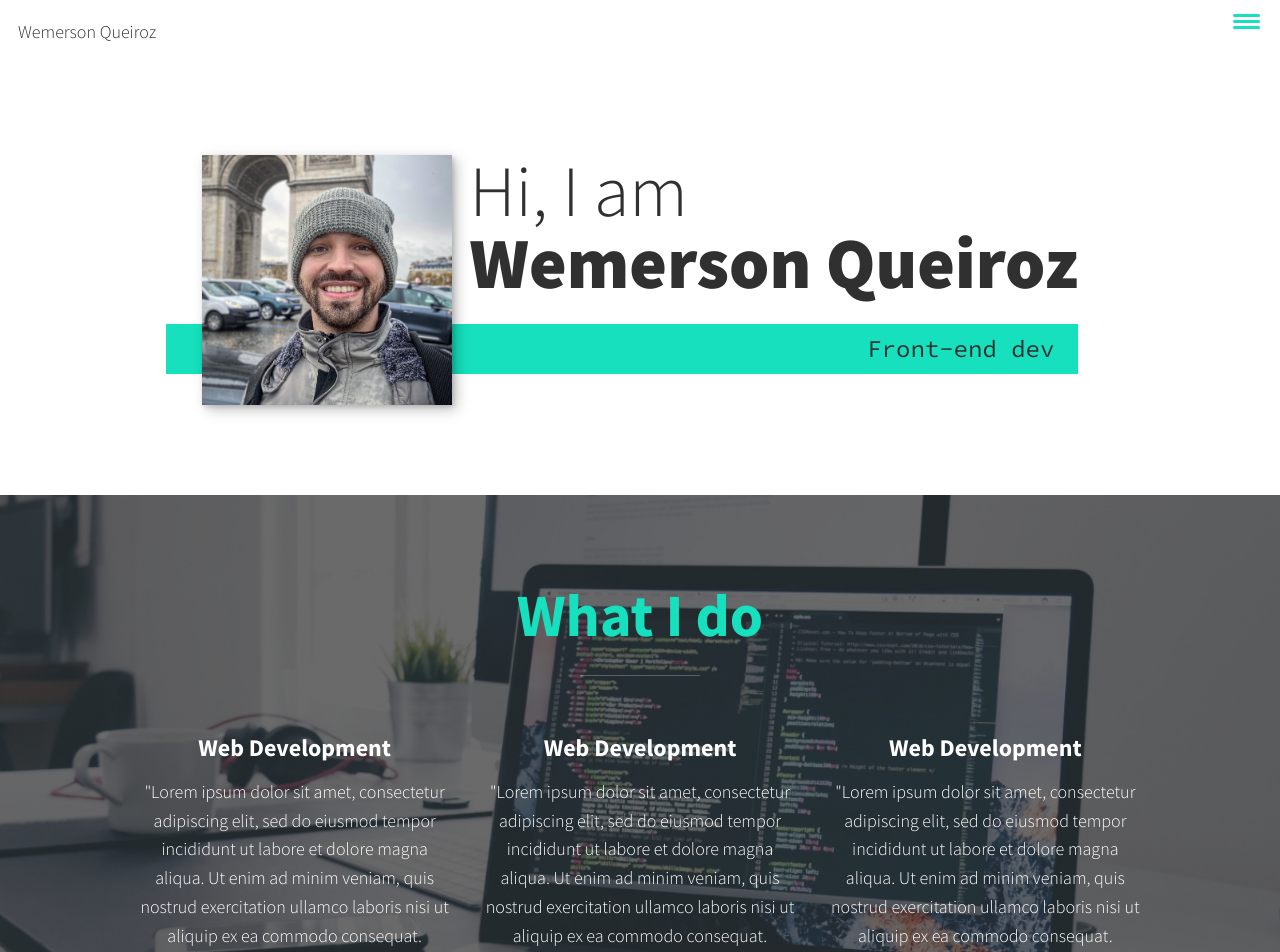
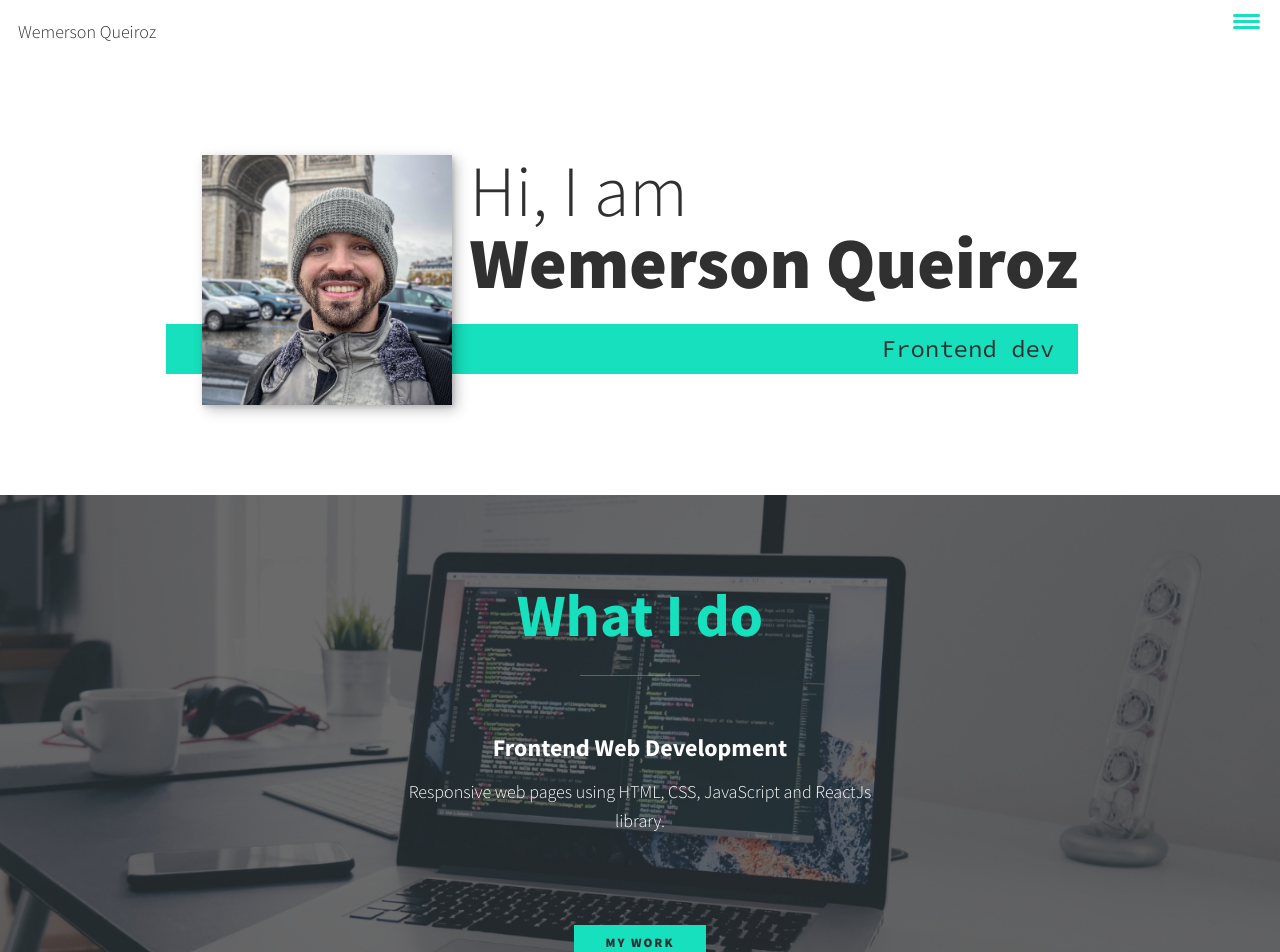
Before and after one commit to wemersonqueiroz/portfolio, a React (Create React App) app: page / in a window 1280 px wide. Shown: the top 952 px of the page. Built offline with nearby package versions, Linux system fonts and the light colour scheme.

Commit message:
[Fix]Typo Error

```diff
--- a/src/App.css
+++ b/src/App.css
@@ -113,7 +113,7 @@ h3 { font-size: var(--fs-h3) }
 }
 
 .section__subtitle {
-    margin: 0;
+    margin: 0 0 .25em;
     font-size: var(--fs-h3);
 }
 
--- a/src/components/About.js
+++ b/src/components/About.js
@@ -6,7 +6,7 @@ export default function About() {
     <section className="about-me" id="about">
       <h2 className="section__title section__title--about">Who I am</h2>
       <p className="section__subtitle section__subtitle--about">
-        Self thought Front end Developer
+        Self thought Frontend Developer
       </p>
       <div class="about-me__body">
         <p>
--- a/src/components/Home.js
+++ b/src/components/Home.js
@@ -7,9 +7,7 @@ export default function Home() {
       <h1 class="section__title section__title--intro">
         Hi, I am <strong>Wemerson Queiroz</strong>
       </h1>
-      <p className="section__subtitle section__subtitle--intro">
-        Front-end dev
-      </p>
+      <p className="section__subtitle section__subtitle--intro">Frontend dev</p>
       <img src={profile00} className="intro__img" alt="" />
     </section>
   )
--- a/src/components/Services.js
+++ b/src/components/Services.js
@@ -10,35 +10,14 @@ export default function Services() {
       <h2 className="section__title section__title--services"> What I do </h2>
       <div className="services">
         <div className="service">
-          <h3>Web Development</h3>
+          <h3>Frontend Web Development</h3>
           <p>
-            "Lorem ipsum dolor sit amet, consectetur adipiscing elit, sed do
-            eiusmod tempor incididunt ut labore et dolore magna aliqua. Ut enim
-            ad minim veniam, quis nostrud exercitation ullamco laboris nisi ut
-            aliquip ex ea commodo consequat.
-          </p>
-        </div>
-        <div className="service">
-          <h3>Web Development</h3>
-          <p>
-            {" "}
-            "Lorem ipsum dolor sit amet, consectetur adipiscing elit, sed do
-            eiusmod tempor incididunt ut labore et dolore magna aliqua. Ut enim
-            ad minim veniam, quis nostrud exercitation ullamco laboris nisi ut
-            aliquip ex ea commodo consequat.
-          </p>
-        </div>
-        <div className="service">
-          <h3>Web Development</h3>
-          <p>
-            "Lorem ipsum dolor sit amet, consectetur adipiscing elit, sed do
-            eiusmod tempor incididunt ut labore et dolore magna aliqua. Ut enim
-            ad minim veniam, quis nostrud exercitation ullamco laboris nisi ut
-            aliquip ex ea commodo consequat.
+            Responsive web pages using HTML, CSS, JavaScript and ReactJs
+            library.
           </p>
         </div>
       </div>
-      <a href="#work" className="btn">
+      <a href="#works" className="btn">
         My Work
       </a>
     </section>
--- a/src/components/Works.js
+++ b/src/components/Works.js
@@ -1,6 +1,5 @@
 import React from "react"
 import portfolio00 from "../images/portfolio00.png"
-import portfolio01 from "../images/portfolio01.jpg"
 import tindog from "../images/tindog.png"
 
 export default function Works() {
```
